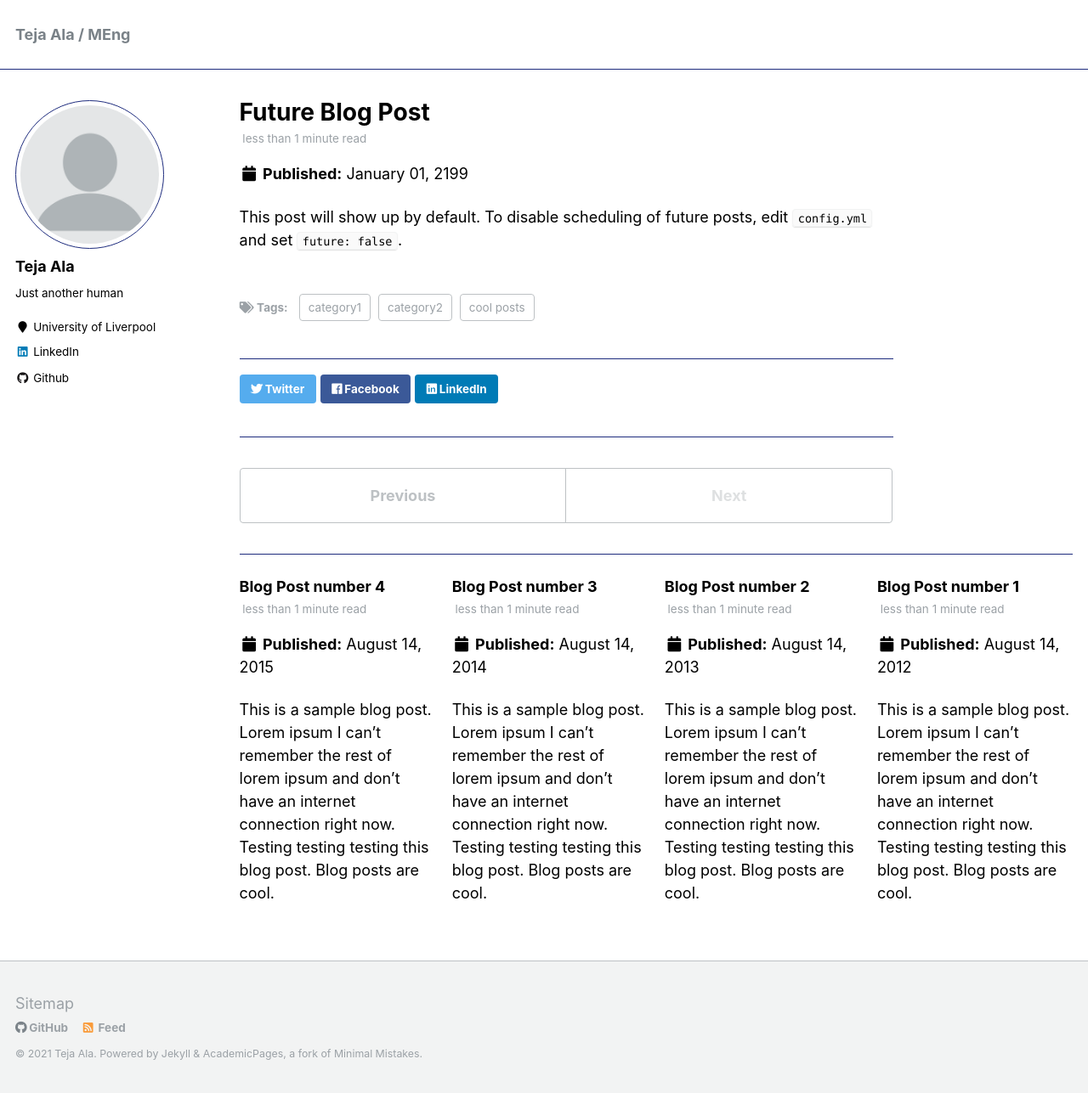
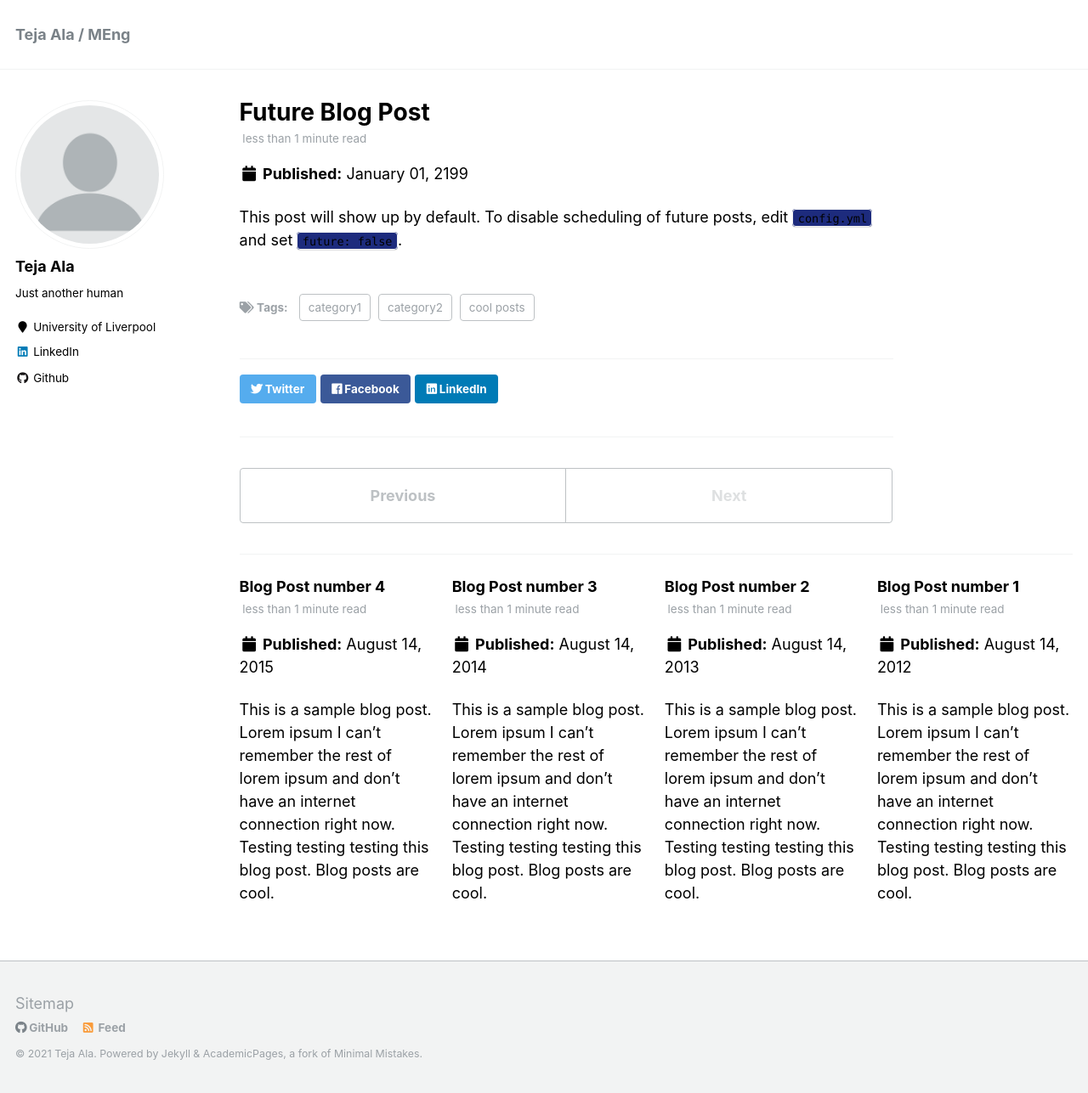
Before and after one commit to dekeract01/dekeract01.github.io, a Jekyll site: the page built from _posts/2199-01-01-future-post.md, in a window 1280 px wide and 1287 px high. Shown: the whole window at 85% size. Built offline with Jekyll 4.4.1, drawn with Linux system fonts in a browser that asks for light colours.

```diff
--- a/_sass/_variables.scss
+++ b/_sass/_variables.scss
@@ -57,10 +57,10 @@
 
 $body-color                 : #fff;
 $background-color           : #fff;
-$code-background-color      : #fafafa;
+$code-background-color      : $liver-blue; /* #fafafa*/
 $code-background-color-dark : $liver-blue;
 $text-color                 : $black;
-$border-color               : $liver-blue;
+$border-color               : $lighter-gray;
 
 $primary-color              : #7a8288;
 $success-color              : #62c462;
```
